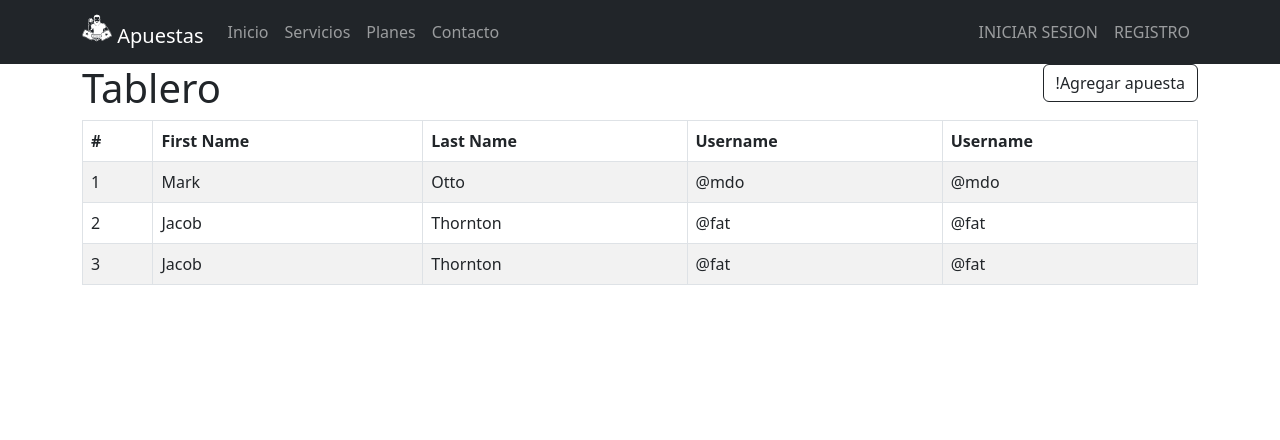
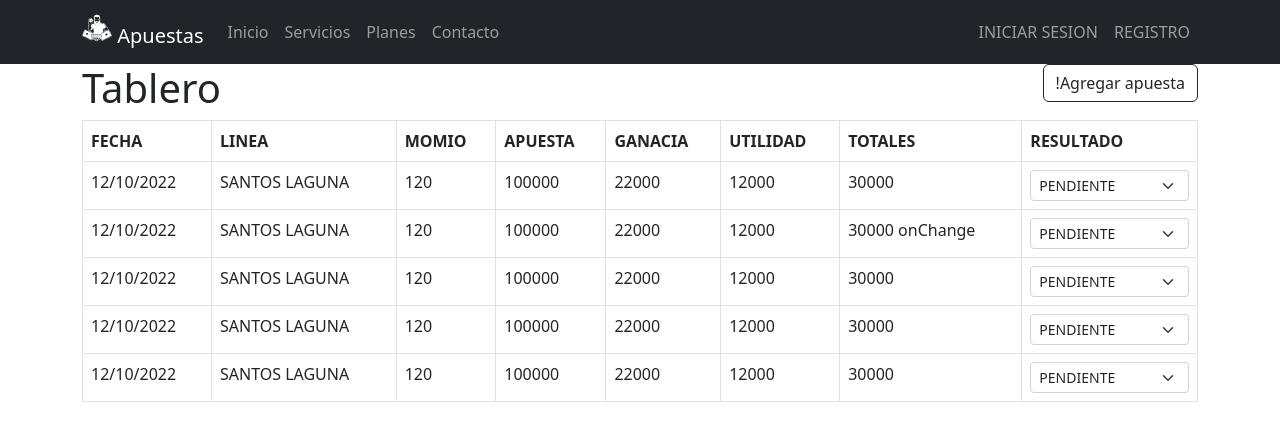
Before and after one commit to holk26/mis-apuestas-app, a Next.js app: page /dashboard/components/Dashboard in a window 1280 px wide. Shown: the top 440 px of the page. Built offline with nearby package versions, Linux system fonts and the light colour scheme.

Commit message:
forma de cambiar estado de la apuesta

```diff
--- a/pages/dashboard/components/Dashboard.js
+++ b/pages/dashboard/components/Dashboard.js
@@ -3,8 +3,11 @@ import { useState } from 'react';
 import { Col, Row } from 'react-bootstrap';
 import Table from 'react-bootstrap/Table';
 import ModalAgregarApuesta from './ModalAgregarApuesta';
+import Dropdown from 'react-bootstrap/Dropdown';
+import DropdownButton from 'react-bootstrap/DropdownButton';
+import Form from 'react-bootstrap/Form';
+const dashboard = () =>{
 
-const dashboard = () =>{
 
   const [show, setShow] = useState(false);
 /*
@@ -12,7 +15,11 @@ const dashboard = () =>{
   const handleShow = () => setShow(true);*/
   const handleShow = () => setShow(true);
 
-  console.log("modal "+show);
+  const handleChange = event => {
+    console.log(event.target.value);
+
+  };
+
     return(
         <>
         <Row>
@@ -22,40 +29,118 @@ const dashboard = () =>{
                   Agregar apuesta!
                 </Button></Col>
 </Row>
-        <Table striped bordered hover>
+        <Table bordered hover responsive>
       <thead>
         <tr>
-          <th>#</th>
-          <th>First Name</th>
-          <th>Last Name</th>
-          <th>Username</th>
-          <th>Username</th>
+          <th>FECHA</th>
+          <th>LINEA</th>
+          <th>MOMIO</th>
+          <th>APUESTA</th>
+          <th>GANACIA</th>
+          <th>UTILIDAD</th>
+          <th>TOTALES</th>
+          <th>RESULTADO</th>
         </tr>
       </thead>
       <tbody>
         <tr>
-          <td>1</td>
-          <td>Mark</td>
-          <td>Otto</td>
-          <td>@mdo</td>
-          <td>@mdo</td>
+          <td>12/10/2022</td>
+          <td>SANTOS LAGUNA</td>
+          <td>120</td>
+          <td>100000</td>
+          <td>22000</td>
+          <td>12000</td>
+          <td>30000</td>
+          <td>
+              <Form.Select size="sm">
+                <option value="4">PENDIENTE</option>
+                <option value="1">GANADA</option>
+                <option value="2">PERDIDAD</option>
+                <option value="3">NULO</option>
+              </Form.Select>
+           </td>
+
         </tr>
         <tr>
-          <td>2</td>
-          <td>Jacob</td>
-          <td>Thornton</td>
-          <td>@fat</td>
-          <td>@fat</td>
+          <td>12/10/2022</td>
+          <td>SANTOS LAGUNA</td>
+          <td>120</td>
+          <td>100000</td>
+          <td>22000</td>
+          <td>12000</td>
+          <td>30000 onChange</td>
+          <td>
+              <Form.Select onChange={handleChange} size="sm">
+                <option>PENDIENTE</option>
+                <option value="1">GANADA</option>
+                <option value="2">PERDIDA</option>
+                <option value="3">NULO</option>
+              </Form.Select>
+           </td>
+
         </tr>
         <tr>
-          <td>3</td>
-          <td>Jacob</td>
-          <td>Thornton</td>
-          <td>@fat</td>
-          <td>@fat</td>
+          <td>12/10/2022</td>
+          <td>SANTOS LAGUNA</td>
+          <td>120</td>
+          <td>100000</td>
+          <td>22000</td>
+          <td>12000</td>
+          <td>30000</td>
+          <td>
+              <Form.Select size="sm">
+                <option>PENDIENTE</option>
+                <option value="1">GANADA</option>
+                <option value="2">PERDIDA</option>
+                <option value="3">NULO</option>
+              </Form.Select>
+           </td>
+
         </tr>
+        <tr>
+          <td>12/10/2022</td>
+          <td>SANTOS LAGUNA</td>
+          <td>120</td>
+          <td>100000</td>
+          <td>22000</td>
+          <td>12000</td>
+          <td>30000</td>
+          <td>
+              <Form.Select size="sm">
+                <option>PENDIENTE</option>
+                <option value="1">GANADA</option>
+                <option value="2">PERDIDA</option>
+                <option value="3">NULO</option>
+              </Form.Select>
+           </td>
+
+        </tr>
+
+        <tr>
+          <td>12/10/2022</td>
+          <td>SANTOS LAGUNA</td>
+          <td>120</td>
+          <td>100000</td>
+          <td>22000</td>
+          <td>12000</td>
+          <td>30000</td>
+          <td>
+              <Form.Select size="sm">
+                <option>PENDIENTE</option>
+                <option value="1">GANADA</option>
+                <option value="2">PERDIDA</option>
+                <option value="3">NULO</option>
+              </Form.Select>
+           </td>
+
+        </tr>
+
+
       </tbody>
     </Table>
+    <div>
+
+      </div>
     <ModalAgregarApuesta hola={show}/>
 
         </>
--- a/pages/dashboard/index.js
+++ b/pages/dashboard/index.js
@@ -16,13 +16,13 @@ const Dashboard = () => {
         <link rel="icon" href="/favicon.ico" />
       </Head>
       <Row>
-        <Col md={3}>
+        <Col md={2}>
         <br></br>
            <ColLeft />
 
 
         </Col>
-        <Col md={9}><br></br>
+        <Col md={10}><br></br>
 
         <ColRight />
 
```
